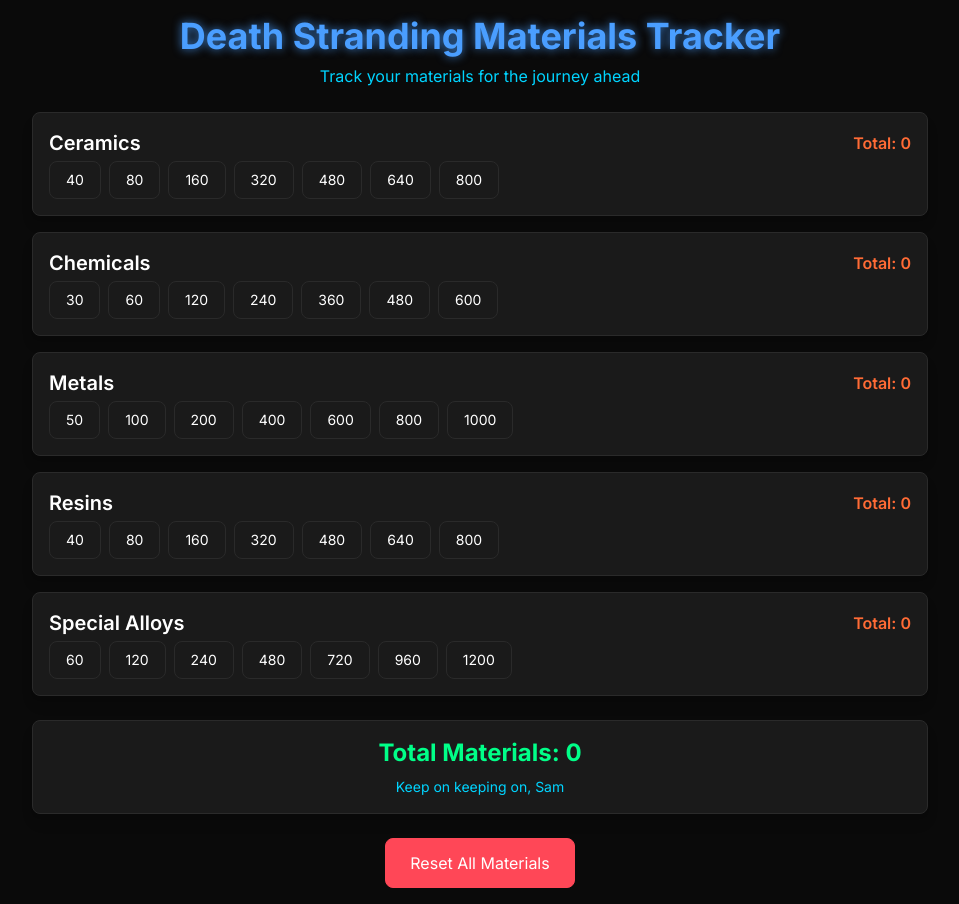
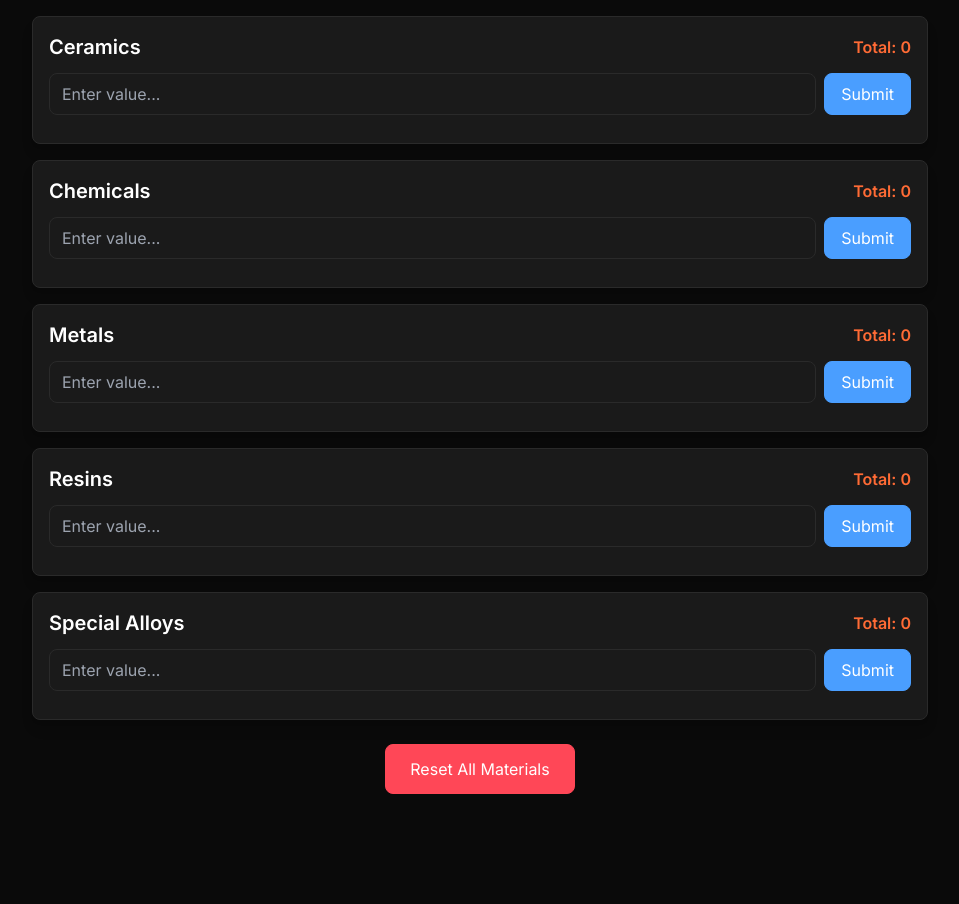
Before and after one commit to robertkirsz/death-stranding-materials, a React (Vite) app: page / in a window 1280 px wide. Shown: the whole page, without its empty margins (160-1119 px from the left). After the commit the page ends 810 px from the top, so only its background shows below. Built offline with nearby package versions, Linux system fonts and the light colour scheme.

Commit message:
Refactor the UI

```diff
--- a/src/App.tsx
+++ b/src/App.tsx
@@ -4,79 +4,64 @@
   name: string
   sizes: number[]
   selected: { [key: number]: number }
+  submittedValues: number[]
 }
+
+// Single source of truth for materials configuration
+const MATERIALS_CONFIG = [
+  {
+    name: 'Ceramics',
+    sizes: [40, 80, 160, 320, 480, 640, 800]
+  },
+  {
+    name: 'Chemicals',
+    sizes: [30, 60, 120, 240, 360, 480, 600]
+  },
+  {
+    name: 'Metals',
+    sizes: [50, 100, 200, 400, 600, 800, 1000]
+  },
+  {
+    name: 'Resins',
+    sizes: [40, 80, 160, 320, 480, 640, 800]
+  },
+  {
+    name: 'Special Alloys',
+    sizes: [60, 120, 240, 480, 720, 960, 1200]
+  }
+]
 
 function App() {
   // Load initial state from localStorage or use default
   const getInitialMaterials = (): Material[] => {
     const saved = localStorage.getItem('death-stranding-materials')
+
     if (saved) {
       try {
         const parsed = JSON.parse(saved)
         // Ensure all materials have the correct structure
-        return [
-          {
-            name: 'Ceramics',
-            sizes: [40, 80, 160, 320, 480, 640, 800],
-            selected: parsed[0]?.selected || {}
-          },
-          {
-            name: 'Chemicals',
-            sizes: [30, 60, 120, 240, 360, 480, 600],
-            selected: parsed[1]?.selected || {}
-          },
-          {
-            name: 'Metals',
-            sizes: [50, 100, 200, 400, 600, 800, 1000],
-            selected: parsed[2]?.selected || {}
-          },
-          {
-            name: 'Resins',
-            sizes: [40, 80, 160, 320, 480, 640, 800],
-            selected: parsed[3]?.selected || {}
-          },
-          {
-            name: 'Special Alloys',
-            sizes: [60, 120, 240, 480, 720, 960, 1200],
-            selected: parsed[4]?.selected || {}
-          }
-        ]
+        return MATERIALS_CONFIG.map((config, index) => ({
+          name: config.name,
+          sizes: config.sizes,
+          selected: parsed[index]?.selected || {},
+          submittedValues: parsed[index]?.submittedValues || []
+        }))
       } catch (error) {
         console.error('Failed to parse saved materials:', error)
       }
     }
 
     // Default state if no saved data
-    return [
-      {
-        name: 'Ceramics',
-        sizes: [40, 80, 160, 320, 480, 640, 800],
-        selected: {}
-      },
-      {
-        name: 'Chemicals',
-        sizes: [30, 60, 120, 240, 360, 480, 600],
-        selected: {}
-      },
-      {
-        name: 'Metals',
-        sizes: [50, 100, 200, 400, 600, 800, 1000],
-        selected: {}
-      },
-      {
-        name: 'Resins',
-        sizes: [40, 80, 160, 320, 480, 640, 800],
-        selected: {}
-      },
-      {
-        name: 'Special Alloys',
-        sizes: [60, 120, 240, 480, 720, 960, 1200],
-        selected: {}
-      }
-    ]
+    return MATERIALS_CONFIG.map(config => ({
+      name: config.name,
+      sizes: config.sizes,
+      selected: {},
+      submittedValues: []
+    }))
   }
 
   const [materials, setMaterials] = useState<Material[]>(getInitialMaterials)
+  const [inputValues, setInputValues] = useState<{ [key: string]: string }>({})
 
   // Save materials to localStorage whenever they change
   const saveMaterials = (newMaterials: Material[]) => {
@@ -87,21 +72,70 @@
     }
   }
 
-  const addMaterial = (materialIndex: number, size: number) => {
-    // Update materials state to show count
+  const calculateRecommendedSizes = (targetValue: number, sizes: number[]): { [key: number]: number } => {
+    const sortedSizes = [...sizes].sort((a, b) => b - a) // Sort descending
+    let remaining = targetValue
+    const result: { [key: number]: number } = {}
+
+    for (const size of sortedSizes) {
+      if (remaining >= size) {
+        const count = Math.floor(remaining / size)
+        result[size] = count
+        remaining -= count * size
+      }
+    }
+
+    // If we still have remaining value, add the smallest size to get above target
+    if (remaining > 0) {
+      const smallestSize = Math.min(...sizes)
+      result[smallestSize] = (result[smallestSize] || 0) + 1
+    }
+
+    return result
+  }
+
+  const submitValue = (materialIndex: number) => {
+    const material = materials[materialIndex]
+    const inputValue = inputValues[material.name]
+
+    if (!inputValue || isNaN(Number(inputValue)) || Number(inputValue) <= 0) return
+
+    const value = Number(inputValue)
+
     setMaterials(prev => {
       const newMaterials = [...prev]
-      const material = { ...newMaterials[materialIndex] }
-      const selected = { ...material.selected }
+      const updatedMaterial = { ...newMaterials[materialIndex] }
 
-      selected[size] = (selected[size] || 0) + 1
+      // Add to submitted values
+      updatedMaterial.submittedValues = [...updatedMaterial.submittedValues, value]
 
-      material.selected = selected
-      newMaterials[materialIndex] = material
+      // Calculate recommended sizes for the new total
+      const totalSubmitted = updatedMaterial.submittedValues.reduce((sum, val) => sum + val, 0)
+      updatedMaterial.selected = calculateRecommendedSizes(totalSubmitted, material.sizes)
 
-      // Save to localStorage
+      newMaterials[materialIndex] = updatedMaterial
       saveMaterials(newMaterials)
+      return newMaterials
+    })
 
+    // Clear the input
+    setInputValues(prev => ({ ...prev, [material.name]: '' }))
+  }
+
+  const removeSubmittedValue = (materialIndex: number, valueIndex: number) => {
+    setMaterials(prev => {
+      const newMaterials = [...prev]
+      const updatedMaterial = { ...newMaterials[materialIndex] }
+
+      // Remove the value
+      updatedMaterial.submittedValues = updatedMaterial.submittedValues.filter((_, index) => index !== valueIndex)
+
+      // Recalculate recommended sizes
+      const totalSubmitted = updatedMaterial.submittedValues.reduce((sum, val) => sum + val, 0)
+      updatedMaterial.selected = calculateRecommendedSizes(totalSubmitted, updatedMaterial.sizes)
+
+      newMaterials[materialIndex] = updatedMaterial
+      saveMaterials(newMaterials)
       return newMaterials
     })
   }
@@ -112,129 +146,98 @@
     }, 0)
   }
 
-  const getTotalForAllMaterials = () => {
-    return materials.reduce((total, material) => {
-      return total + getTotalForMaterial(material)
-    }, 0)
-  }
-
-  const removeWeight = (materialIndex: number, size: number) => {
-    setMaterials(prev => {
-      const newMaterials = [...prev]
-      const material = { ...newMaterials[materialIndex] }
-      const selected = { ...material.selected }
-
-      if (selected[size]) {
-        if (selected[size] === 1) {
-          delete selected[size]
-        } else {
-          selected[size] = selected[size] - 1
-        }
-      }
-
-      material.selected = selected
-      newMaterials[materialIndex] = material
-
-      // Save to localStorage
-      saveMaterials(newMaterials)
-
-      return newMaterials
-    })
-  }
-
   const resetMaterials = () => {
-    const resetMaterials: Material[] = [
-      {
-        name: 'Ceramics',
-        sizes: [40, 80, 160, 320, 480, 640, 800],
-        selected: {}
-      },
-      {
-        name: 'Chemicals',
-        sizes: [30, 60, 120, 240, 360, 480, 600],
-        selected: {}
-      },
-      {
-        name: 'Metals',
-        sizes: [50, 100, 200, 400, 600, 800, 1000],
-        selected: {}
-      },
-      {
-        name: 'Resins',
-        sizes: [40, 80, 160, 320, 480, 640, 800],
-        selected: {}
-      },
-      {
-        name: 'Special Alloys',
-        sizes: [60, 120, 240, 480, 720, 960, 1200],
-        selected: {}
-      }
-    ]
+    const resetMaterials: Material[] = MATERIALS_CONFIG.map(config => ({
+      name: config.name,
+      sizes: config.sizes,
+      selected: {},
+      submittedValues: []
+    }))
 
     setMaterials(resetMaterials)
+    setInputValues({})
     localStorage.removeItem('death-stranding-materials')
   }
 
   return (
     <div className="min-h-screen bg-ds-dark p-2 sm:p-4">
       <div className="max-w-4xl mx-auto">
-        {/* Header */}
-        <div className="text-center mb-4 sm:mb-6">
-          <h1 className="text-2xl sm:text-3xl lg:text-4xl font-bold text-ds-blue ds-text-glow mb-1 sm:mb-2">
-            Death Stranding Materials Tracker
-          </h1>
-          <p className="text-ds-cyan text-sm sm:text-base">Track your materials for the journey ahead</p>
-        </div>
-
         {/* Materials Grid */}
         <div className="space-y-3 sm:space-y-4">
           {materials.map((material, materialIndex) => (
             <div key={material.name} className="ds-card p-3 sm:p-4">
-              {/* Name and Total in one row */}
-              <div className="flex flex-row items-center justify-between mb-1">
+              {/* Name and Total */}
+              <div className="flex flex-row items-center justify-between mb-3">
                 <h2 className="text-lg sm:text-xl font-semibold text-white">{material.name}</h2>
                 <span className="text-ds-orange font-semibold text-sm sm:text-base">
                   Total: {getTotalForMaterial(material)}
+                  {(() => {
+                    const requested = material.submittedValues.reduce((sum, val) => sum + val, 0)
+                    const provided = getTotalForMaterial(material)
+                    const surplus = provided - requested
+                    return surplus > 0 ? ` (${surplus})` : ''
+                  })()}
                 </span>
               </div>
-              {/* Selection Summary below */}
-              {Object.keys(material.selected).length > 0 && (
-                <div className="flex flex-wrap gap-1 text-xs sm:text-sm mb-2">
-                  {Object.entries(material.selected).map(([size, count]) => (
+
+              {/* Input Field */}
+              <div className="flex gap-2 mb-3">
+                <input
+                  type="number"
+                  value={inputValues[material.name] || ''}
+                  onChange={e => setInputValues(prev => ({ ...prev, [material.name]: e.target.value }))}
+                  placeholder="Enter value..."
+                  className="flex-1 bg-ds-gray border border-ds-light-gray text-white px-3 py-2 rounded-lg
+                           focus:outline-none focus:ring-2 focus:ring-ds-blue focus:ring-opacity-50"
+                  onKeyPress={e => e.key === 'Enter' && submitValue(materialIndex)}
+                />
                 <button
-                      key={size}
-                      onClick={() => removeWeight(materialIndex, parseInt(size))}
-                      className="text-ds-green hover:text-ds-red transition-colors duration-200 cursor-pointer"
+                  onClick={() => submitValue(materialIndex)}
+                  className="bg-ds-blue border border-ds-blue text-white px-4 py-2 rounded-lg
+                           hover:bg-blue-600 transition-all duration-200 focus:outline-none focus:ring-2 focus:ring-ds-blue focus:ring-opacity-50"
                 >
-                      {count > 1 ? `${count} x ${size}` : size}
+                  Submit
                 </button>
+              </div>
+
+              {/* Submitted Values */}
+              {material.submittedValues.length > 0 && (
+                <div className="mb-3">
+                  <div className="text-ds-green text-sm mb-2">Submitted values:</div>
+                  <div className="flex flex-wrap items-center gap-1">
+                    {material.submittedValues.map((value, index) => (
+                      <div key={index} className="flex items-center">
+                        <button
+                          onClick={() => removeSubmittedValue(materialIndex, index)}
+                          className="bg-ds-green text-black px-2 py-1 rounded text-sm hover:bg-green-400 transition-colors duration-200"
+                        >
+                          {value}
+                        </button>
+                        {index < material.submittedValues.length - 1 && <span className="text-ds-green mx-1">+</span>}
+                      </div>
                     ))}
+                    <span className="text-ds-cyan ml-2">
+                      = {material.submittedValues.reduce((sum, val) => sum + val, 0)}
+                    </span>
+                  </div>
                 </div>
               )}
-              <div className="flex flex-wrap gap-1 sm:gap-2">
-                {material.sizes.map(size => (
-                  <button
-                    key={size}
-                    onClick={() => addMaterial(materialIndex, size)}
-                    className="ds-button hover:bg-ds-blue hover:border-ds-blue transition-all duration-200 text-sm px-2 py-1 sm:px-4 sm:py-2"
-                  >
-                    {size}
-                    {material.selected[size] && material.selected[size] > 0 && (
-                      <span className="ml-1 text-xs">({material.selected[size]})</span>
-                    )}
-                  </button>
+
+              {/* Recommended Sizes */}
+              {Object.keys(material.selected).length > 0 && (
+                <div>
+                  <div className="text-ds-orange text-sm mb-2">Recommended sizes:</div>
+                  <div className="flex flex-wrap gap-2">
+                    {Object.entries(material.selected).map(([size, count]) => (
+                      <span key={size} className="bg-ds-orange text-black px-2 py-1 rounded text-sm">
+                        {count} x {size}
+                      </span>
                     ))}
                   </div>
                 </div>
+              )}
+            </div>
           ))}
-        </div>
-
-        {/* Total Section */}
-        <div className="ds-card mt-4 sm:mt-6 text-center p-3 sm:p-4">
-          <h3 className="text-xl sm:text-2xl font-bold text-ds-green mb-1 sm:mb-2">
-            Total Materials: {getTotalForAllMaterials()}
-          </h3>
-          <p className="text-ds-cyan text-xs sm:text-sm">Keep on keeping on, Sam</p>
         </div>
 
         {/* Reset Button */}
```
Lines whose indentation alone changed are shown as unchanged.
